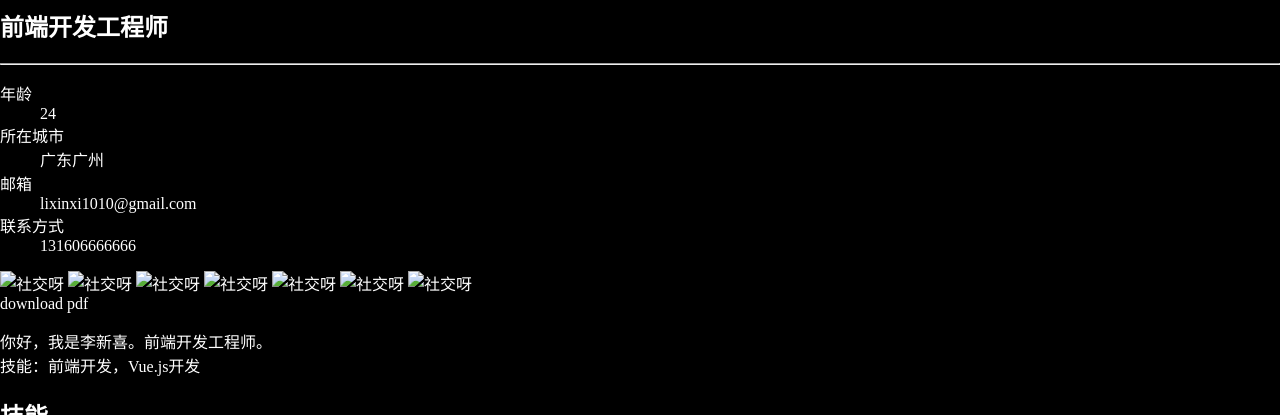
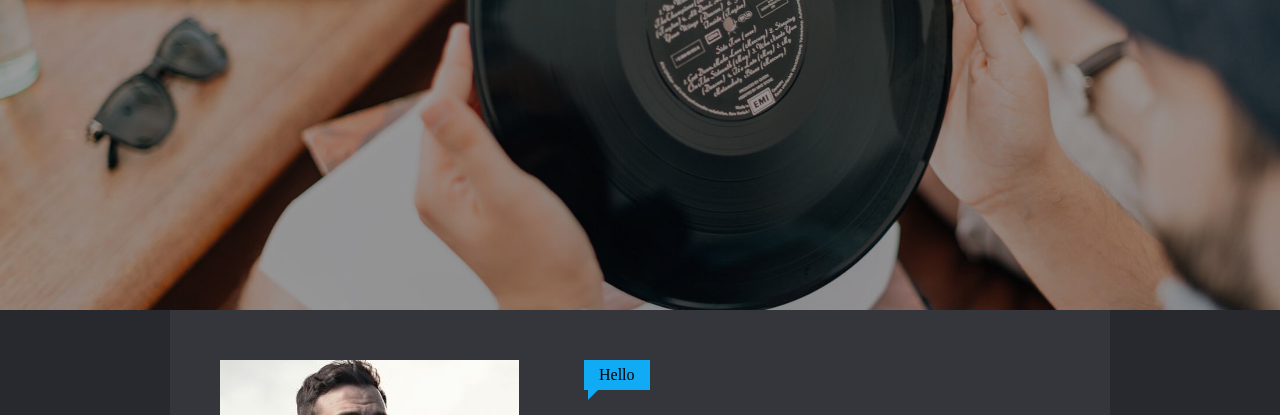
Before and after one commit to xiaoxinwan/resume, a plain HTML site: page index.html in a window 1280 px wide. Shown: the part 205-620 px from the top of the page. Drawn offline with Linux system fonts and the light colour scheme.

Commit message:
背景和名片

```diff
--- a/a.css
+++ b/a.css
@@ -1,7 +1,18 @@
 body {
-    background: #000;
+    background: rgb(39, 41, 46);
     color: white;
-    margin:0;
+    margin: 0;
+}
+
+* {
+    margin: 0;
+    padding: 0;
+}
+
+hr {
+    height: 0;
+    border: none;
+    border-top: 1px solid #DEDEDE;
 }
 
 a {
@@ -16,31 +27,35 @@ a {
 }
 
 .topNavBar {
-    padding: 22px 16px 22px 16px;
+    padding: 22px 0px 22px 0px;
+    position: fixed;
+    top: 0;
+    left: 0;
+    width: 100%;
 }
 
-.topNavBar>a {
-    float: left;
+.topNavBar-inner {
+    padding: 0px 16px 0px 16px;
 }
 
-.topNavBar>nav {
+.topNavBar nav {
     float: right;
     padding-top: 3px;
 }
 
-.topNavBar>nav>ul {
+.topNavBar nav>ul {
     list-style: none;
     margin: 0;
     padding: 0;
 }
 
-.topNavBar>nav>ul>li {
+.topNavBar nav>ul>li {
     float: left;
     margin-left: 17px;
     margin-right: 17px;
 }
 
-.topNavBar>nav>ul>li>a {
+.topNavBar nav>ul>li>a {
     font-size: 13px;
     color: #b7b7b7;
     font-weight: bold;
@@ -51,7 +66,7 @@ a {
     display: block;
 }
 
-.topNavBar>nav>ul>li>a:hover {
+.topNavBar nav>ul>li>a:hover {
     border-bottom: 3px solid rgb(232, 103, 107);
 }
 
@@ -70,3 +85,110 @@ a {
 .topNavBar .logo .card {
     color: #9A9DA2;
 }
+
+.banner {
+    height: 515px;
+    background-image: url(./img/rs-cover.jpg);
+    background-position: center center;
+    background-size: cover;
+}
+
+.banner .mask {
+    height: 515px;
+    background-color: rgb(0, 0, 0, 0.4);
+}
+
+.userCard {
+    /* border: 1px solid red; */
+    max-width: 940px;
+    margin-left: auto;
+    margin-right: auto;
+    background-color: rgb(53, 54, 59);
+}
+
+.userCard .welcome {
+    background: rgb(17, 170, 245);
+    color: black;
+    display: inline-block;
+    padding: 4px 15px;
+    line-height: 22px;
+    position: relative;
+    margin-bottom: 10px;
+}
+
+.userCard .welcome .triangle {
+    display: block;
+    border: 10px solid transparent;
+    width: 0px;
+    border-left-color: rgb(17, 170, 245);
+    border-top-width: 0px;
+    position: absolute;
+    left: 4px;
+    top: 100%;
+}
+
+.userCard .picture {
+    float: left;
+}
+
+.userCard .text {
+    float: left;
+    margin-left: 65px;
+    width: 470px;
+}
+
+.userCard .text h1 {
+    margin-top: 18px;
+    margin-bottom: 4px;
+}
+
+.userCard .text hr {
+    margin: 24px 0;
+}
+
+.userCard .pictureAndText {
+    padding: 50px;
+}
+
+.userCard dl dt, .userCard dl dd {
+    float: left;
+    padding: 5px 0;
+}
+
+.userCard dl dt {
+    width: 40%;
+    color: #d4d4d5;
+    font-weight: bold;
+}
+
+.userCard dl dd {
+    width: 60%;
+    color: #84898e;
+}
+
+.userCard>footer.media {
+    background: rgb(7, 170, 245);
+    text-align: center;
+}
+
+.userCard>footer.media>a {
+    /* border: 1px solid red; */
+    display: inline-block;
+    width: 40px;
+    line-height: 30px;
+    padding: 5px 0;
+    border-radius: 50%;
+    margin: 20px;
+}
+
+.userCard>footer.media>a:hover {
+    background: rgb(6, 153, 220);
+}
+
+.userCard svg {
+    width: 30px;
+    height: 30px;
+    fill: white;
+    margin: 0 5px;
+    vertical-align: top;
+}
--- a/index.html
+++ b/index.html
@@ -5,12 +5,25 @@
 	<meta charset="UTF-8">
 	<title>李新喜的个人简历</title>
 	<link rel="stylesheet" href="./a.css">
+	<script src="//at.alicdn.com/t/font_703295_ow9qzbyx5z9.js
+	"></script>
+	<style type="text/css">
+		.icon {
+			width: 1em;
+			height: 1em;
+			vertical-align: -0.15em;
+			fill: currentColor;
+			overflow: hidden;
+		}
+	</style>
 </head>
 
 <body>
-	<div class="topNavBar clearfix">
-		<a class="logo" href="#" alt="logo">
-			<span class="rs">RS</span><span class="card">card</span>
+	<div class="topNavBar">
+		<div class="topNavBar-inner clearfix">
+			<a class="logo" href="#" alt="logo" style: "float: left;">
+				<span class="rs">RS</span>
+				<span class="card">card</span>
 			</a>
 			<nav>
 				<ul class="clearfix">
@@ -38,15 +51,21 @@
 				</ul>
 			</nav>
 		</div>
-	<div class="banner" style="background-image: url(#)"></div>
+
+	</div>
+	<div class="banner">
+		<div class="mask"></div>
+	</div>
 	<main>
-		<div class="card">
+		<div class="userCard">
+			<div class="pictureAndText clearfix">
 				<div class="picture">
-				<img src="" alt="头像">
+					<img src="./img/avatar.jpg" width=299 height=347 alt="头像">
 				</div>
-			<div class="text">
-				<div class="profile">
-					<span class="welcome">Hello</span>
+				<div class="text clearfix">
+					<span class="welcome">Hello
+						<span class="triangle"></span>
+					</span>
 					<h1>李新喜</h1>
 					<h2>前端开发工程师</h2>
 					<hr>
@@ -64,31 +83,31 @@
 						<dd>131606666666</dd>
 					</dl>
 				</div>
+			</div>
 			<footer class="media">
-					<a href="" href="#">
-						<img src="#" alt="社交呀">
+				<a href="#">
+					<svg class="icon" aria-hidden="true">
+						<use xlink:href="#icon-github"></use>
+					</svg>
 				</a>
-					<a href="" href="#">
-						<img src="#" alt="社交呀">
+				<a href="#">
+					<svg class="icon" aria-hidden="true">
+						<use xlink:href="#icon-twitter"></use>
+					</svg>
 				</a>
-					<a href="" href="#">
-						<img src="#" alt="社交呀">
+				<a href="#">
+					<svg class="icon" aria-hidden="true">
+						<use xlink:href="#icon-weibo1"></use>
+					</svg>
 				</a>
-					<a href="" href="#">
-						<img src="#" alt="社交呀">
-					</a>
-					<a href="" href="#">
-						<img src="#" alt="社交呀">
-					</a>
-					<a href="" href="#">
-						<img src="#" alt="社交呀">
-					</a>
-					<a href="" href="#">
-						<img src="#" alt="社交呀">
+				<a href="#">
+					<svg class="icon" aria-hidden="true">
+						<use xlink:href="#icon-zhihulogo"></use>
+					</svg>
 				</a>
 			</footer>
 		</div>
-		</div>
+
 
 		<a href="#" class="button">download pdf</a>
 		<p>你好，我是李新喜。前端开发工程师。
```
Also changed, not shown: README.md, img/avatar.jpg (added), img/rs-cover.jpg (added). Lines whose indentation alone changed are shown as unchanged.
